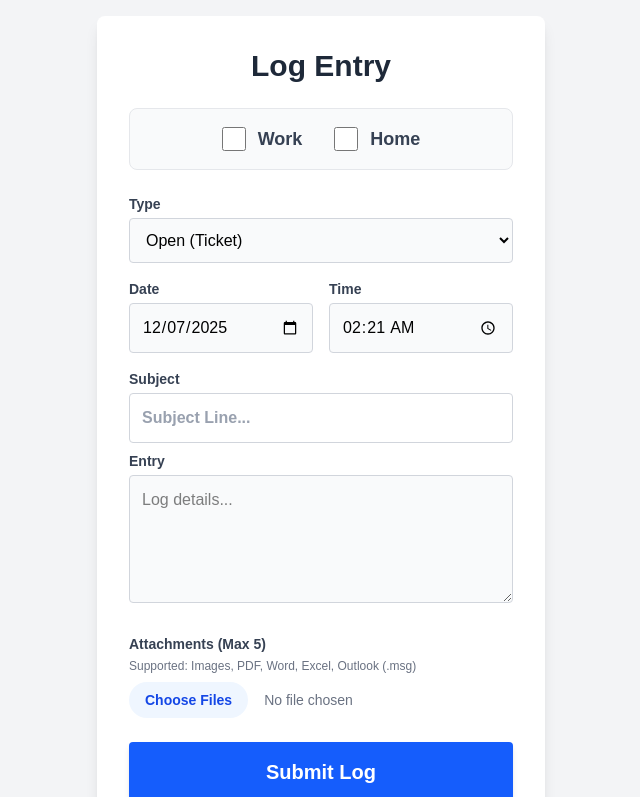
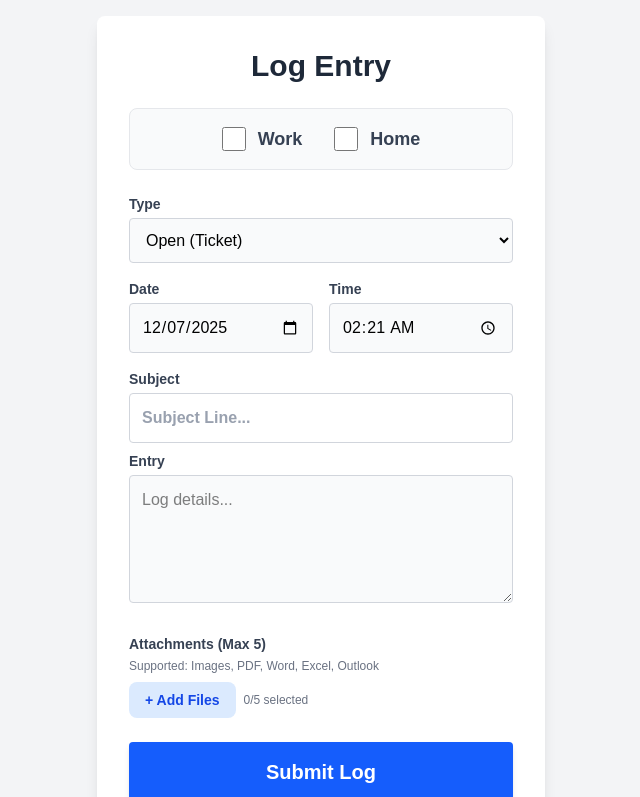
Before and after one commit to jamierush10-prog/daily-log-v2, a Next.js app: page / in a window 1280 px wide. Shown: the top 797 px of the page, without its empty margins (319-959 px from the left). Built offline with nearby package versions, Linux system fonts and the light colour scheme.

Commit message:
file fix

```diff
--- a/src/app/page.js
+++ b/src/app/page.js
@@ -16,11 +16,11 @@ export default function Home() {
   const [time, setTime] = useState('');
   const [status, setStatus] = useState('');
 
-  // NEW: Task Reference
+  // Task Reference
   const [taskNumber, setTaskNumber] = useState('');
 
-  // NEW: Multi-File State
-  const [files, setFiles] = useState([]);
+  // --- MULTI-FILE STATE ---
+  const [files, setFiles] = useState([]); // Stores the actual File objects
 
   useEffect(() => {
     const initDateTime = () => {
@@ -36,14 +36,28 @@ export default function Home() {
     initDateTime();
   }, []);
 
-  // Handle File Selection (Max 5)
+  // --- FILE HANDLERS ---
+
+  // 1. ADD Files (Don't replace)
   const handleFileChange = (e) => {
     const selected = Array.from(e.target.files);
-    if (selected.length > 5) {
-      alert("Maximum 5 files allowed.");
+
+    // Check limit
+    if (files.length + selected.length > 5) {
+      alert("Maximum 5 files allowed total.");
       return;
     }
-    setFiles(selected);
+
+    // Add new files to existing list
+    setFiles(prevFiles => [...prevFiles, ...selected]);
+
+    // Reset the input so you can select the same file again if needed
+    e.target.value = null;
+  };
+
+  // 2. REMOVE File
+  const removeFile = (indexToRemove) => {
+    setFiles(prevFiles => prevFiles.filter((_, index) => index !== indexToRemove));
   };
 
   const handleSubmit = async () => {
@@ -61,24 +75,22 @@ export default function Home() {
     setStatus('Saving...');
 
     try {
-      // 1. Upload ALL Files
+      // 1. Upload Files from the State Array
       const uploadedAttachments = [];
 
       if (files.length > 0) {
         setStatus(`Uploading ${files.length} files...`);
 
-        // Loop through files and upload
         await Promise.all(files.map(async (file) => {
           const uniqueName = `${Date.now()}-${file.name}`;
           const storageRef = ref(storage, `uploads/${uniqueName}`);
           await uploadBytes(storageRef, file);
           const url = await getDownloadURL(storageRef);
 
-          // Save metadata
           uploadedAttachments.push({
             name: file.name,
             url: url,
-            type: file.type // 'image/png' or 'application/pdf' etc
+            type: file.type
           });
         }));
       }
@@ -103,7 +115,7 @@ export default function Home() {
         categories: activeCategories,
         subject: subject,
         entry: entry,
-        attachments: uploadedAttachments, // NEW: Array of files
+        attachments: uploadedAttachments,
         customId: newCustomId,
         taskRef: (type === 'Done' && taskNumber) ? taskNumber : null,
         timestamp: `${date}T${time}`,
@@ -115,7 +127,7 @@ export default function Home() {
       setEntry('');
       setSubject('');
       setTaskNumber('');
-      setFiles([]); // Clear files
+      setFiles([]); // Clear the file list
       setTimeout(() => setStatus(''), 2000);
     } catch (e) {
       console.error("Error: ", e);
@@ -184,27 +196,40 @@ export default function Home() {
           <textarea value={entry} onChange={(e) => setEntry(e.target.value)} className="w-full p-3 border border-gray-300 rounded h-32 text-black bg-gray-50" placeholder="Log details..."></textarea>
         </div>
 
-        {/* --- MULTI-FILE UPLOAD --- */}
+        {/* --- ACCUMULATIVE FILE UPLOAD --- */}
         <div className="mb-6">
           <label className="block text-sm font-bold text-gray-700 mb-1">Attachments (Max 5)</label>
-          <p className="text-xs text-gray-500 mb-2">Supported: Images, PDF, Word, Excel, Outlook (.msg)</p>
+          <p className="text-xs text-gray-500 mb-2">Supported: Images, PDF, Word, Excel, Outlook</p>
+
+          <div className="flex items-center gap-2 mb-3">
+            <label className="cursor-pointer bg-blue-100 text-blue-700 px-4 py-2 rounded-lg font-bold hover:bg-blue-200 transition text-sm">
+              + Add Files
               <input
                 type="file"
                 multiple
-            // Allow images and common document types
                 accept="image/*,.pdf,.doc,.docx,.xls,.xlsx,.msg,.eml"
                 onChange={handleFileChange}
-            className="w-full text-sm text-gray-500 file:mr-4 file:py-2 file:px-4 file:rounded-full file:border-0 file:text-sm file:font-semibold file:bg-blue-50 file:text-blue-700 hover:file:bg-blue-100"
+                className="hidden" // Hides the ugly default input
               />
-          {/* File List Preview */}
+            </label>
+            <span className="text-xs text-gray-500">{files.length}/5 selected</span>
+          </div>
+
+          {/* --- SELECTED FILES LIST --- */}
           {files.length > 0 && (
-            <div className="mt-2 text-sm text-gray-600">
-              <span className="font-bold">Selected:</span>
-              <ul className="list-disc pl-5">
-                {Array.from(files).map((f, i) => (
-                  <li key={i}>{f.name}</li>
+            <div className="space-y-2">
+              {files.map((file, index) => (
+                <div key={index} className="flex justify-between items-center bg-gray-50 p-2 rounded border border-gray-200">
+                  <span className="text-sm text-gray-700 truncate mr-2">📄 {file.name}</span>
+                  <button
+                    onClick={() => removeFile(index)}
+                    className="text-red-500 hover:text-red-700 font-bold px-2 py-1 rounded hover:bg-red-50 transition"
+                    title="Remove file"
+                  >
+                    X
+                  </button>
+                </div>
               ))}
-              </ul>
             </div>
           )}
         </div>
```
Lines whose indentation alone changed are shown as unchanged.
